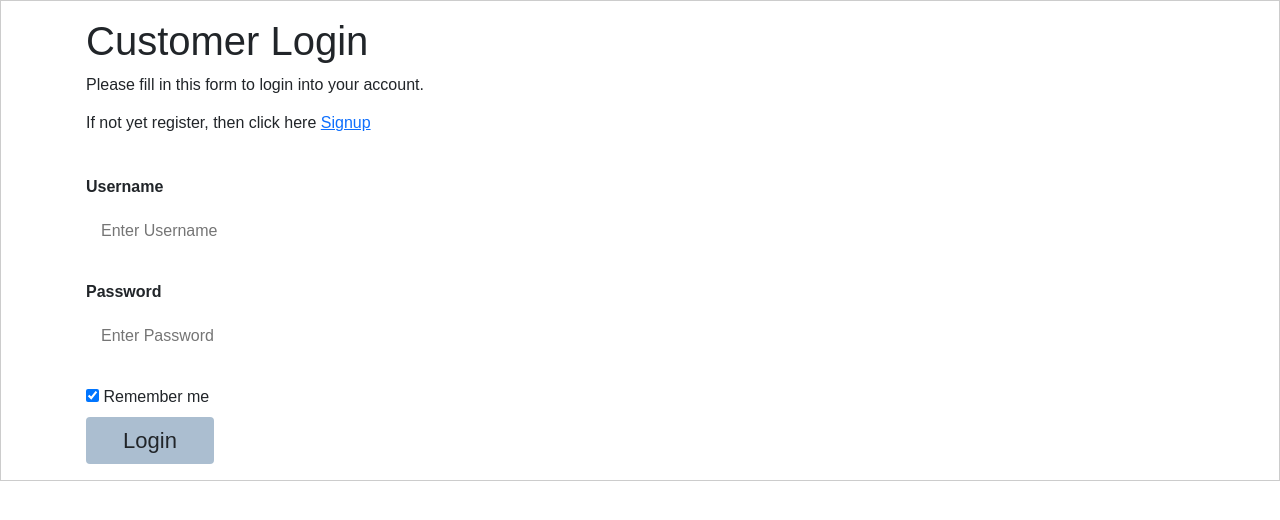
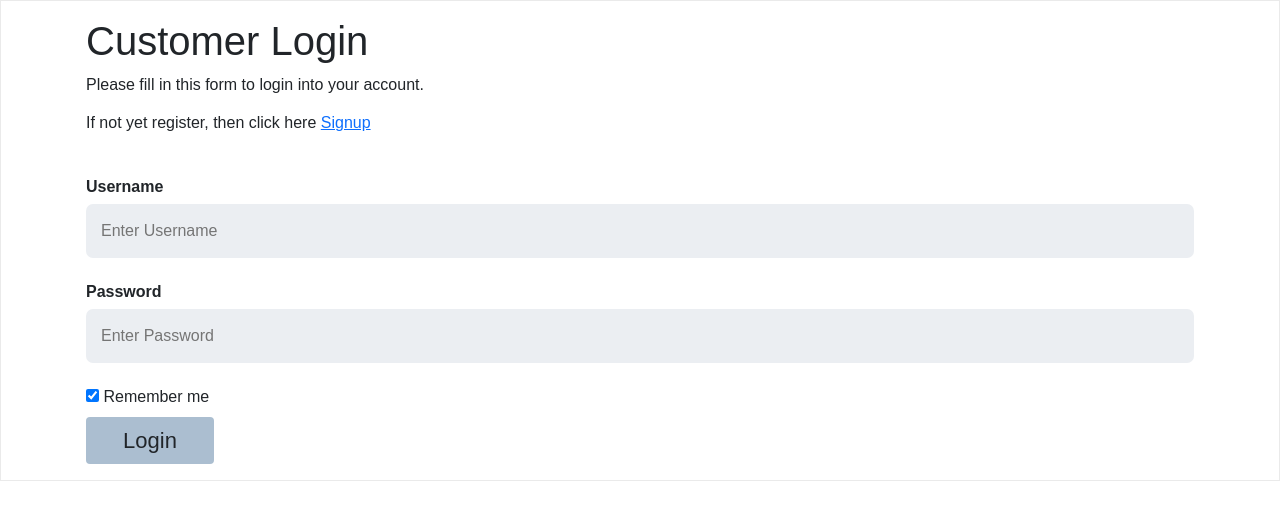
Before and after one commit to uru0120/Car-Rental-System-Django, a Django app: page /customer_login/ in a window 1280 px wide. Shown: the part 56-576 px from the top of the page. Run offline with Django 4.2, Linux system fonts and the light colour scheme.

Commit message:
some changes added

```diff
--- a/car_Rental_booking/urls.py
+++ b/car_Rental_booking/urls.py
@@ -23,6 +23,7 @@ urlpatterns = [
     path('admin/', admin.site.urls),
     path("", views.index, name="index"),
     path("home/", views.index2, name="index2"),
+    path("home2/", views.index3, name="index3"),
     path("customer_signup/", views.customer_signup, name="customer_signup"),
     path("customer_login/", views.customer_login, name="customer_login"),
     path("car_dealer_signup/", views.car_dealer_signup, name="car_dealer_signup"),
--- a/home/templates/base.html
+++ b/home/templates/base.html
@@ -19,11 +19,12 @@
       input[type = text],
       input[type= password]{
         width: 100%;
-        padding: 15px;
+        padding: 15px ;
         margin: 5px 0 22px 0;
         display: inline-block;
         border: none;
-        background: white;
+        background: #ebeef2;
+        border-radius: 7px;
       }
       input[type=text]:focus, input[type=password]:focus{
         background-color: blanchedalmond;
--- a/home/templates/base2.html
+++ b/home/templates/base2.html
@@ -23,7 +23,8 @@
         margin: 5px 0 22px 0;
         display: inline-block;
         border: none;
-        background: white;
+        background: #ebeef2;
+        border-radius: 7px;
       }
       input[type=text]:focus, input[type=password]:focus{
         background-color: blanchedalmond;
--- a/home/templates/car_dealer_navbar.html
+++ b/home/templates/car_dealer_navbar.html
@@ -20,7 +20,7 @@
 <body>
   <nav class="navbar navbar-expand-lg navbar-light sticky-top">
     <div class="container-fluid">
-      <a class="navbar-brand" href="#">Car Rental System</a>
+      <a class="navbar-brand" href="/home2/">Car Rental System</a>
       <button class="navbar-toggler" type="button" data-bs-toggle="collapse" data-bs-target="#navbarSupportedContent"
         aria-controls="navbarSupportedContent" aria-expanded="false" aria-label="Toggle navigation">
         <span class="navbar-toggler-icon"></span>
--- a/home/templates/customer_login.html
+++ b/home/templates/customer_login.html
@@ -4,7 +4,7 @@
 {% endblock css %}
 
 {% block body %}
-<form style="border:1px solid #ccc" method="POST"> {% csrf_token %}
+<form style="border:1px solid #eaeaea" method="POST"> {% csrf_token %}
     <div class="container">
       <h1>Customer Login</h1>
       <p>Please fill in this form to login into your account.</p>
--- a/home/templates/index2.html
+++ b/home/templates/index2.html
@@ -1,4 +1,4 @@
-{% extends "base2.html" %}
+{% extends "customerbase.html" %}
 
 {% block title %}Rent Cars{% endblock title %}
 
--- a/home/views.py
+++ b/home/views.py
@@ -13,6 +13,10 @@ def index(request):
 def index2(request):
     cars = Car.objects.all()
     return render(request,"index2.html",{'cars':cars})
+
+def index3(request):
+    cars = Car.objects.all()
+    return render(request,"index3.html",{'cars':cars})
 
 def customer_signup(request):
     if request.user.is_authenticated:
```
Also changed, not shown: db.sqlite3.
